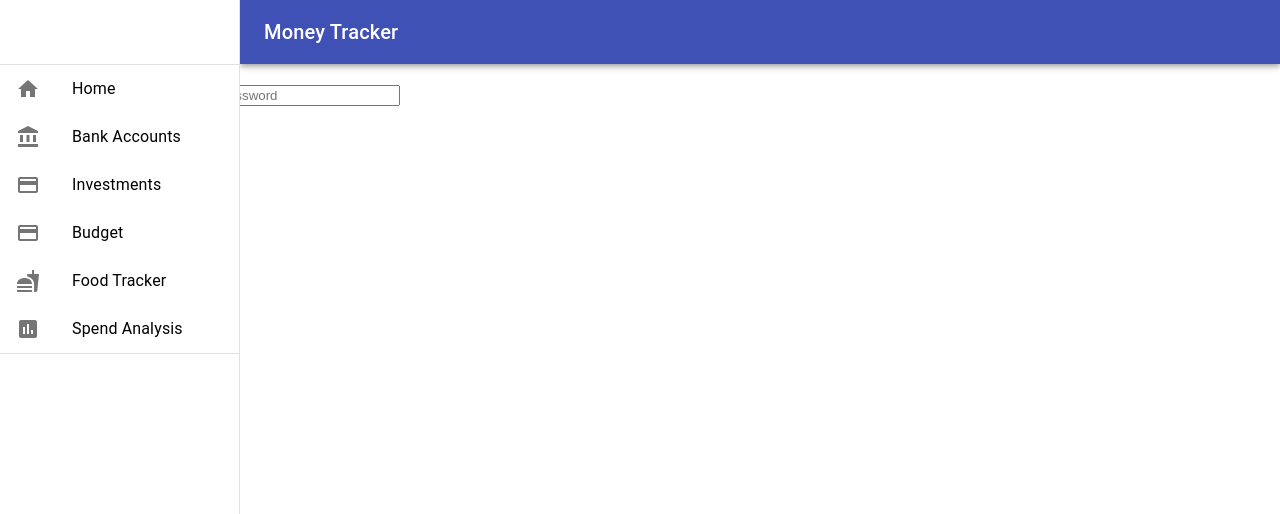
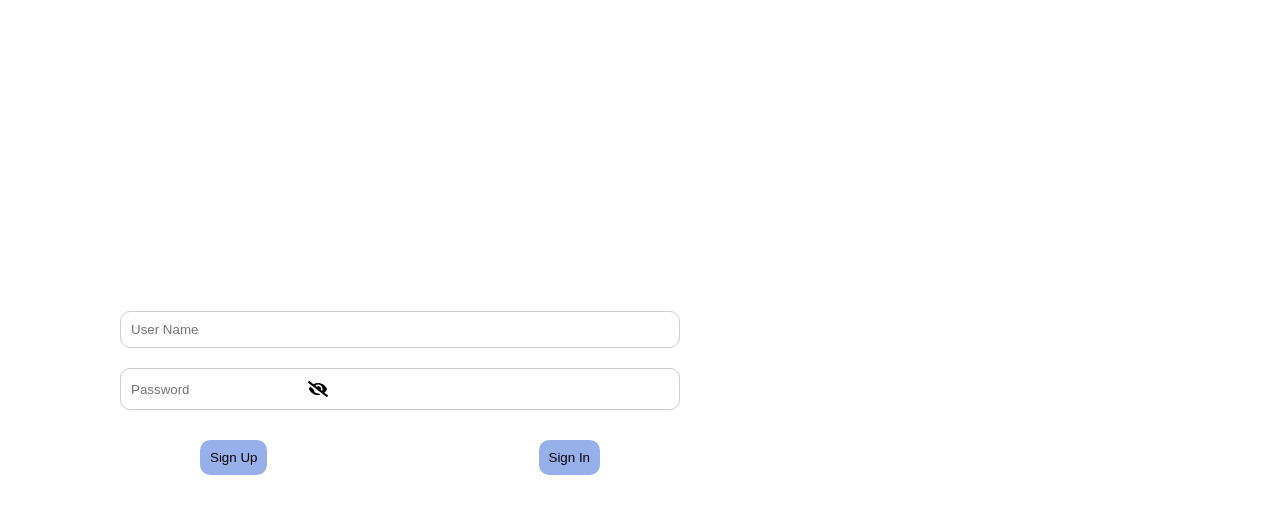
Before and after one commit to ankitt8/moneytracker, a React (Create React App) app: page /login in a window 1280 px wide. Shown: the top 514 px of the page. Built offline with nearby package versions, Linux system fonts and the light colour scheme.

Commit message:
Added signup and signin feature - All transactions are stored for a specific user only

```diff
--- a/package.json
+++ b/package.json
@@ -4,6 +4,9 @@
   "private": true,
   "dependencies": {
     "@date-io/date-fns": "1.x",
+    "@fortawesome/fontawesome-svg-core": "^1.2.34",
+    "@fortawesome/free-solid-svg-icons": "^5.15.2",
+    "@fortawesome/react-fontawesome": "^0.1.14",
     "@material-ui/core": "^4.11.2",
     "@material-ui/icons": "^4.9.1",
     "@material-ui/lab": "^4.0.0-alpha.56",
@@ -12,6 +15,8 @@
     "@testing-library/jest-dom": "^5.11.4",
     "@testing-library/react": "^11.1.0",
     "@testing-library/user-event": "^12.1.10",
+    "@types/react-redux": "^7.1.16",
+    "@types/react-router-dom": "^5.1.7",
     "@types/styled-components": "^5.1.7",
     "date-fns": "^2.16.1",
     "react": "^17.0.1",
@@ -21,6 +26,7 @@
     "react-scripts": "4.0.1",
     "redux-devtools": "^3.7.0",
     "redux-devtools-extension": "^2.13.8",
+    "redux-persist": "^6.0.0",
     "styled-components": "^5.2.1",
     "typescript": "^4.1.3",
     "web-vitals": "^0.2.4",
--- a/src/App.js
+++ b/src/App.js
@@ -8,9 +8,18 @@ import Login from './components/Login';
 import Header from './components/Header';
 import { BrowserRouter as Router, Switch, Route } from 'react-router-dom';
 import Loader from "./components/Loader";
+import {useSelector} from "react-redux";
 const UpcomingFeature = lazy(() => import('./components/UpcomingFeature'));
-
+// const UserContext = React.createContext('');
 function App() {
+  const userId = useSelector((state) => state.user.userId);
+  // console.log(userId);
+  // useEffect(() => {
+  //   if(userId === '') window.location.href = '/login';
+  // }, [userId])
+  if(userId === '') {
+    return <Login />
+  }
   return (
       <Router>
         <Header />
@@ -35,12 +44,14 @@ function App() {
               <UpcomingFeature />
             </Route>
             <Route path="/">
+
               <>
                 <TransactionSummary />
-              <QuoteAndAddIcon />
-              <Transactions />
+                <QuoteAndAddIcon userId={userId} />
+                <Transactions userId={userId} />
                 <SnackBarFeedback />
               </>
+
             </Route>
           </Switch>
         </Suspense>
--- a/src/Constants.js
+++ b/src/Constants.js
@@ -1,10 +1,12 @@
 const dev = {
   url: {
     API_URL: 'http://localhost:8080/api/',
-    API_URL_GET_TRANSACTIONS: 'http://localhost:8080/api/get_transactions/',
+    API_URL_GET_TRANSACTIONS: 'http://localhost:8080/api/get_transactions',
     API_URL_ADD_TRANSACTION: 'http://localhost:8080/api/add_transaction',
     API_URL_EDIT_TRANSACTION: 'http://localhost:8080/api/edit_transaction',
     API_URL_DELETE_TRANSACTION: 'http://localhost:8080/api/delete_transaction',
+    API_URL_SIGNUP: 'http://localhost:8080/api/signup',
+    API_URL_SIGNIN: 'http://localhost:8080/api/signin',
   }
 }
 
@@ -14,7 +16,9 @@ const prod = {
     API_URL_GET_TRANSACTIONS: 'https://moneytrackerbackend.herokuapp.com/api/get_transactions/',
     API_URL_ADD_TRANSACTION: 'https://moneytrackerbackend.herokuapp.com/api/add_transaction',
     API_URL_EDIT_TRANSACTION: 'https://moneytrackerbackend.herokuapp.com/api/edit_transaction',
-    API_URL_DELETE_TRANSACTION: 'https://moneytrackerbackend.herokuapp.com/api/delete_transaction'
+    API_URL_DELETE_TRANSACTION: 'https://moneytrackerbackend.herokuapp.com/api/delete_transaction',
+    API_URL_SIGNUP: 'https://moneytrackerbackend.herokuapp.com/api/signup',
+    API_URL_SIGNIN: 'https://moneytrackerbackend.herokuapp.com/api/signin',
   }
 }
 
--- a/src/actions/actionCreator.js
+++ b/src/actions/actionCreator.js
@@ -79,3 +79,12 @@ export function editCashBalanceAction(amount) {
     amount
   }
 }
+
+export function newUserLoggedIn(userId) {
+  return {
+    type: 'USER_AUTHENTICATED',
+    payload: {
+      userId,
+    }
+  }
+}
--- a/src/components/Header.jsx
+++ b/src/components/Header.jsx
@@ -1,7 +1,6 @@
 import React from 'react';
 import PropTypes from 'prop-types';
 import AppBar from '@material-ui/core/AppBar';
-// import CssBaseline from '@material-ui/core/CssBaseline';
 import Divider from '@material-ui/core/Divider';
 import Drawer from '@material-ui/core/Drawer';
 import Hidden from '@material-ui/core/Hidden';
@@ -18,6 +17,8 @@ import AccountBalanceIcon from '@material-ui/icons/AccountBalance';
 import AssessmentIcon from '@material-ui/icons/Assessment';
 import PaymentIcon from '@material-ui/icons/Payment';
 import FastfoodIcon from '@material-ui/icons/Fastfood';
+import { FontAwesomeIcon } from '@fortawesome/react-fontawesome'
+import { faSignOutAlt } from '@fortawesome/free-solid-svg-icons'
 import { Link } from 'react-router-dom'
 
 const drawerWidth = 240;
@@ -56,7 +57,6 @@ const useStyles = makeStyles((theme) => ({
 }));
 
 function Header(props) {
-  const { window } = props;
   const classes = useStyles();
   const theme = useTheme();
   const [mobileOpen, setMobileOpen] = React.useState(false);
@@ -64,6 +64,12 @@ function Header(props) {
   const handleDrawerToggle = () => {
     setMobileOpen(!mobileOpen);
   };
+  const handleLogout = () => {
+      localStorage.clear();
+      window.location.href = '/';
+      // history.push('/');
+      // handleDrawerToggle();
+  }
 
   const drawer = (
     <div>
@@ -81,14 +87,12 @@ function Header(props) {
           <ListItemText primary="Bank Accounts" />
         </ListItem>
       </Link>
-
       <Link to="/investments">
         <ListItem button key="investments" onClick={handleDrawerToggle}>
           <ListItemIcon><PaymentIcon /></ListItemIcon>
           <ListItemText primary="Investments" />
         </ListItem>
       </Link>
-
       <Link to="/budget">
         <ListItem button key="budget" onClick={handleDrawerToggle}>
           <ListItemIcon><PaymentIcon /></ListItemIcon>
@@ -108,6 +112,10 @@ function Header(props) {
         </ListItem>
       </Link>
       <Divider />
+      <ListItem button key="logout" onClick={handleLogout}>
+        <ListItemIcon><FontAwesomeIcon icon={faSignOutAlt} /></ListItemIcon>
+        <ListItemText primary="Logout" />
+      </ListItem>
       {/* <List>
         {['All mail', 'Trash', 'Spam'].map((text, index) => (
           <ListItem button key={text}>
@@ -119,7 +127,6 @@ function Header(props) {
     </div>
   );
 
-  const container = window !== undefined ? () => window().document.body : undefined;
 
   return (
     // <div className={classes.root}>
@@ -144,7 +151,6 @@ function Header(props) {
         {/* The implementation can be swapped with js to avoid SEO duplication of links. */}
         <Hidden smUp implementation="css">
           <Drawer
-            container={container}
             variant="temporary"
             anchor={theme.direction === 'rtl' ? 'right' : 'left'}
             open={mobileOpen}
--- a/src/components/Login.tsx
+++ b/src/components/Login.tsx
@@ -1,31 +1,176 @@
 import * as React from 'react';
+import { FontAwesomeIcon } from '@fortawesome/react-fontawesome'
+import { faEye, faEyeSlash } from '@fortawesome/free-solid-svg-icons'
 import styled from 'styled-components';
+import {url} from "../Constants";
+import {useDispatch} from "react-redux";
+import {newUserLoggedIn} from "../actions/actionCreator";
+const eyeOpen = <FontAwesomeIcon icon={faEye} />
+const eyeClosed = <FontAwesomeIcon icon={faEyeSlash} />
+
+interface UserObject {
+    username: string,
+    password: string
+}
+
+const Login: React.FC = () => {
+    const dispatch = useDispatch();
+    const [error, setError] = React.useState('');
+    const [username, setUserName] = React.useState('');
+    const [password, setPassword] = React.useState('');
+    const [passwordVisible, setPasswordVisible] = React.useState(false);
+    const handleSignIn = (e: any) => {
+        e.preventDefault();
+        let error = validate(username, password);
+        if(error){
+            setError(error);
+            return;
+        };
+        signin({username, password})
+            .then(
+                (userSavedDetails) => {
+                    if(userSavedDetails.error) {
+                        setError(userSavedDetails.error);
+                    } else {
+                        dispatch(newUserLoggedIn(userSavedDetails.userId));
+                        // history.push('/');
+                    }
+                },
+                (err) => {
+                    console.error(err);
+                }
+            )
+    }
+    const handleSignUp = (e: any) => {
+        e.preventDefault();
+        let error = validate(username, password);
+        if(error) {
+            setError(error);
+            return;
+        }
+        signup({username, password})
+            .then(
+                (userSavedDetails) => {
+                    console.log(userSavedDetails);
+                    if(userSavedDetails.error) {
+                        setError(userSavedDetails.error);
+                    } else {
+                        dispatch(newUserLoggedIn(userSavedDetails.userId));
+                        // history.push('/');
+                    }
+                },
+                (err) => {
+                    console.error(err);
+                }
+            )
+    }
+    return (
+        <StyledFormWrapper>
+            <StyledForm>
+                <StyledError>{error}</StyledError>
+                <StyledInputWrapper>
+                    <StyledInput type="text" name="userid" id="userid" placeholder="User Name"
+                           autoComplete="username"
+                           onChange={(e) => setUserName(e.target.value)}
+                    />
+                </StyledInputWrapper>
+                <StyledInputWrapper>
+                    <StyledInput type={passwordVisible ? "text": "password"} name="password" id="password" placeholder="Password"
+                         autoComplete="current-password"
+                        onChange={(e) => setPassword(e.target.value)}
+                    />
+                    <div onClick={() => setPasswordVisible(!passwordVisible)}>
+                        {passwordVisible ? eyeOpen : eyeClosed}
+                    </div>
+                </StyledInputWrapper>
+                <StyledButtonWrapper>
+                    <StyledButton onClick={(e) => handleSignUp(e)}>Sign Up</StyledButton>
+                    <StyledButton onClick={(e) => handleSignIn(e)}>Sign In</StyledButton>
+                </StyledButtonWrapper>
+            </StyledForm>
+        </StyledFormWrapper>
+  )
+}
+
+const validate = (userName: string, password: string) => {
+    let error = '';
+    if (userName === '') error = "Username can't be empty!";
+        else if(password === '') error = "Password can't be empty!";
+    return error;
+}
+
+async function signup(user: UserObject) {
+    const res = await fetch(url.API_URL_SIGNUP, {
+        method: 'POST',
+        headers: {
+            'Content-Type': 'application/json',
+        },
+        body: JSON.stringify(user),
+    });
+    return await res.json();
+}
+
+async function signin(user: UserObject) {
+    const res = await fetch(url.API_URL_SIGNIN, {
+        method: 'POST',
+        headers: {
+            'Content-Type': 'application/json',
+        },
+        body: JSON.stringify(user),
+    });
+    return await res.json();
+}
 
 const StyledFormWrapper = styled.div`
   display: flex;
   align-items: center;
-  min-height: 100%;
+  height: calc(100vh - 56px);
 `;
 
 const StyledForm = styled.form`
-  margin: 0 10px;
-  padding: 20px;
-  border-radius: 10px;
+  display: flex;
+  flex-direction: column;
+  align-items: center;
+  justify-content: center;
+  width: 100vh;
 `;
 
 const StyledInput = styled.input`
-
+  border: none;
+  outline: none;
+  box-shadow: none;
+  margin: 0;
+  padding: 0;
 `;
 
-const Login: React.FC = () => {
-  return (
-      <StyledFormWrapper>
-          <StyledForm>
-              <input type="text" name="userid" id="userid" placeholder="Userid" required/>
-              <input type="password" name="password" id="password" placeholder="Password" required/>
-          </StyledForm>
-      </StyledFormWrapper>
-  )
-}
+const StyledInputWrapper = styled.div`
+  display: flex;
+  margin: 10px 0;
+  padding: 10px;
+  width: 70%;
+  border-radius: 10px;
+  outline: none;
+  border: 0.5px solid #ccc;
+  box-shadow: none;
+`;
+
+const StyledButtonWrapper = styled.div`
+  display: flex;
+  justify-content: space-between;
+  width: 50%;
+  margin: 20px 0 0 0;
+`;
+
+const StyledButton = styled.button`
+  background-color:  #97afeb;
+  outline: none;
+  border: none;
+  border-radius: 10px;
+  padding: 10px;
+`;
+
+const StyledError = styled.p`
+  color: red;
+`;
 
 export default Login;
--- a/src/components/Transactions.jsx
+++ b/src/components/Transactions.jsx
@@ -12,8 +12,7 @@ import Loader from './Loader';
 import { CASH_MODE, ONLINE_MODE, url } from '../Constants';
 import DayTransactionsCard from './DayTransactionsCard';
 
-export default function Transactions() {
-
+export default function Transactions({userId}) {
   const dispatch = useDispatch();
   const storeTransactions = useSelector(state => state.transactions.transactions);
   const [loader, setLoader] = React.useState(true);
@@ -28,7 +27,13 @@ export default function Transactions() {
   const loadTransactions = useCallback(
     async () => {
       try {
-        const response = await fetch(url.API_URL_GET_TRANSACTIONS);
+        const response = await fetch(url.API_URL_GET_TRANSACTIONS, {
+          method: 'POST',
+          headers: {
+            'Content-Type': 'application/json',
+          },
+          body: JSON.stringify({"userId": userId})
+        });
         if (response.ok) {
           const data = await response.json();
           dispatch(getTransactionsAction(data));
@@ -55,9 +60,10 @@ export default function Transactions() {
         setOffline(true);
       }
     },
-    [dispatch, setLoader],
+    [dispatch, setLoader, userId],
   );
   useEffect(() => {
+    // const user
     loadTransactions();
   }, [loadTransactions]);
   transactions.sort(sortTransactionsByDate);
--- a/src/index.js
+++ b/src/index.js
@@ -5,21 +5,23 @@ import App from './App';
 import * as serviceWorkerRegistration from './serviceWorkerRegistration';
 import { MuiPickersUtilsProvider } from '@material-ui/pickers';
 import DateFnsUtils from '@date-io/date-fns';
+import Loader from './components/Loader';
 import reportWebVitals from './reportWebVitals';
 import { Provider } from 'react-redux'
-import { createStore, applyMiddleware } from 'redux';
-import rootReducer from './reducers';
-import { composeWithDevTools } from 'redux-devtools-extension';
-import ReduxThunk from 'redux-thunk';
-
-
-const store = createStore(rootReducer, composeWithDevTools(applyMiddleware(ReduxThunk)));
+import { PersistGate } from 'redux-persist/integration/react';
+import storeCreator from './reducers/index';
+const { store, persistor } = storeCreator();
+export default store;
 
 ReactDOM.render(
   <Provider store={store}>
+      <PersistGate loading={<Loader />} persistor={persistor}>
     <MuiPickersUtilsProvider utils={DateFnsUtils}>
-      <App />
+
+            <App />
+
     </MuiPickersUtilsProvider>
+      </PersistGate>
   </Provider>,
   document.getElementById('root')
 );
--- a/src/reducers/index.js
+++ b/src/reducers/index.js
@@ -1,6 +1,39 @@
-import { combineReducers } from 'redux';
+import { createStore, combineReducers } from 'redux';
+import { persistReducer, persistStore } from 'redux-persist';
+import { composeWithDevTools } from 'redux-devtools-extension';
+import storage from 'redux-persist/lib/storage';
 import transactions from './transactions';
+import user from './user';
 
-export default combineReducers({
+const rootPersistConfig = {
+  key: 'root',
+  storage,
+  whitelist: [],
+};
+
+// const transactionsPersistConfig = {
+//   key: 'transactions',
+//   storage,
+//   blacklist: ['status'],
+// };
+const userPersistConfig = {
+  key: 'user',
+  storage,
+  // whitelist: ['userLoggedIn', 'userDetails'],
+};
+
+const rootReducer = combineReducers({
+  // transactions: persistReducer(transactionsPersistConfig, transactions),
   transactions,
+  user: persistReducer(userPersistConfig, user),
+  // import { composeWithDevTools } from 'redux-devtools-extension';
 });
+
+const persistedReducer = persistReducer(rootPersistConfig, rootReducer);
+const storeCreator = () => {
+  const store = createStore(persistedReducer, composeWithDevTools());
+  const persistor = persistStore(store);
+  return { store, persistor };
+};
+
+export default storeCreator;
--- /dev/null
+++ b/src/reducers/user.js
@@ -0,0 +1,16 @@
+const initialState = {
+    userId: '',
+}
+const user = (state = initialState, action) => {
+    switch (action.type) {
+        case 'USER_AUTHENTICATED': {
+            return {
+                ...state,
+                userId: action.payload.userId
+            }
+        }
+        default: return state;
+    }
+}
+
+export default user;
```
Also changed, not shown: src/components/QuoteAndAddIcon.jsx (+5 -4 lines), 1 other file (tests, documents, lock files or other folders). Lines whose indentation alone changed are shown as unchanged.
